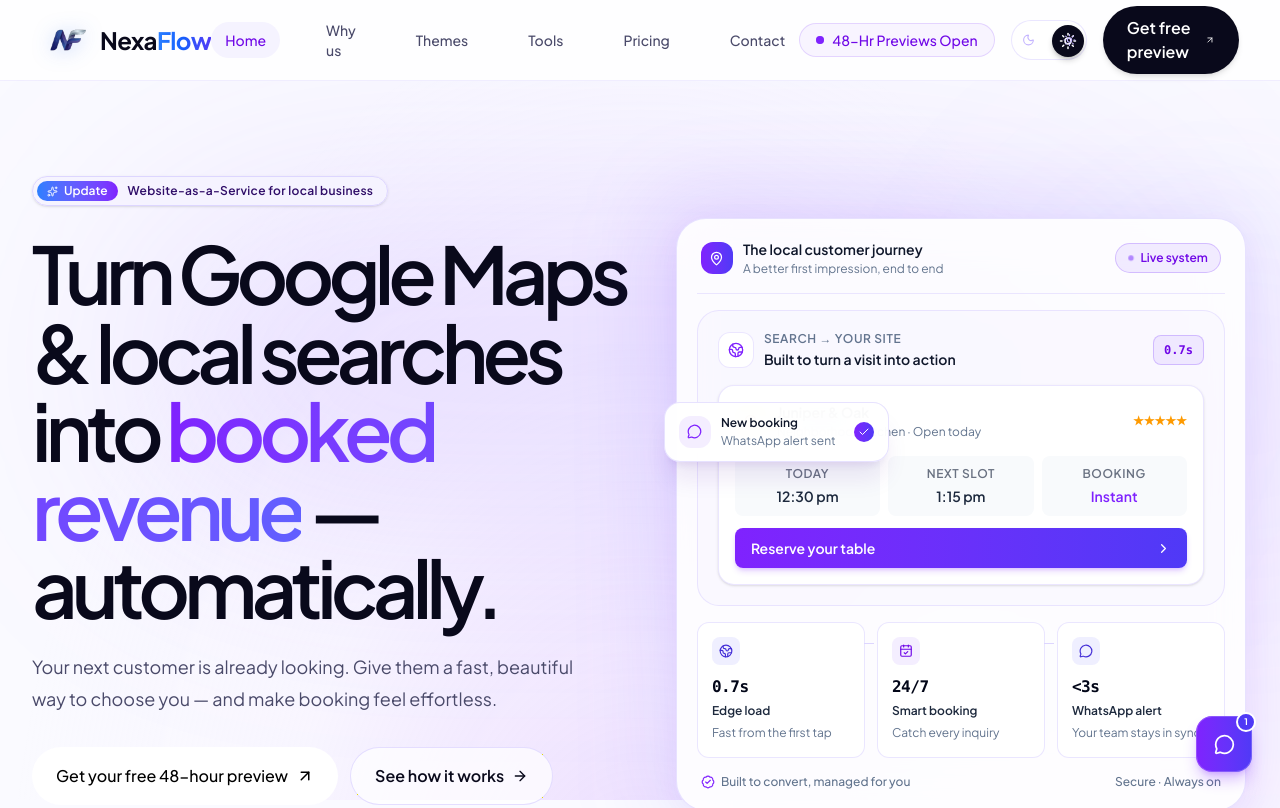
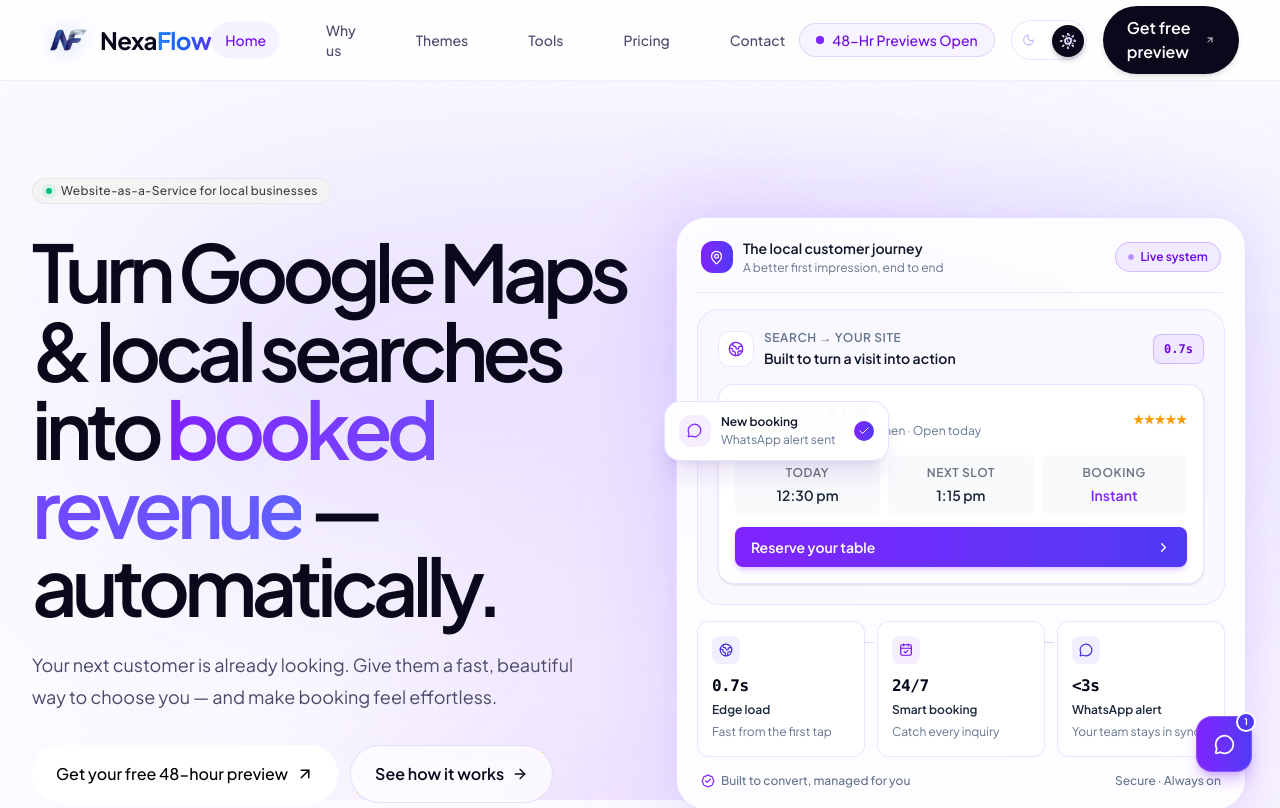
Before and after one commit to Awaiz11/Nexaflow, a Next.js app: page / in a window 1280 px wide. Shown: the top 808 px of the page. Built offline with nearby package versions, Linux system fonts and the light colour scheme.

Commit message:
refactor(hero): redesign eyebrow badge to clean minimal pill with emerald pulse dot

```diff
--- a/src/app/page.tsx
+++ b/src/app/page.tsx
@@ -108,13 +108,14 @@ export default function HomePage() {
           animate="visible"
           className="max-w-2xl"
         >
-          {/* Ventrix-style glassmorphic badge with inner gradient tag */}
+          {/* Eyebrow badge */}
           <motion.div variants={heroFadeUp}>
-            <div className="inline-flex items-center gap-2.5 rounded-full border border-violet-200 bg-violet-50/90 p-1 pr-3.5 backdrop-blur-md shadow-sm dark:border-white/10 dark:bg-white/5">
-              <span className="inline-flex items-center gap-1.5 rounded-full bg-gradient-to-r from-blue-500 to-violet-600 px-2.5 py-0.5 text-xs font-semibold text-white">
-                <Sparkles size={11} /> Update
+            <div className="inline-flex items-center gap-2 px-3 py-1 rounded-full border border-zinc-200/80 bg-zinc-100 text-xs font-medium tracking-wide text-zinc-700 backdrop-blur-sm dark:border-zinc-800 dark:bg-zinc-900/60 dark:text-zinc-300">
+              <span className="relative flex h-2 w-2 items-center justify-center">
+                <span className="absolute inline-flex h-full w-full animate-ping rounded-full bg-emerald-400 opacity-50" />
+                <span className="relative inline-flex h-1.5 w-1.5 rounded-full bg-emerald-500" />
               </span>
-              <span className="text-xs font-semibold tracking-wide text-violet-950 dark:text-violet-300">Website-as-a-Service for local business</span>
+              <span>Website-as-a-Service for local businesses</span>
             </div>
           </motion.div>
 
```
